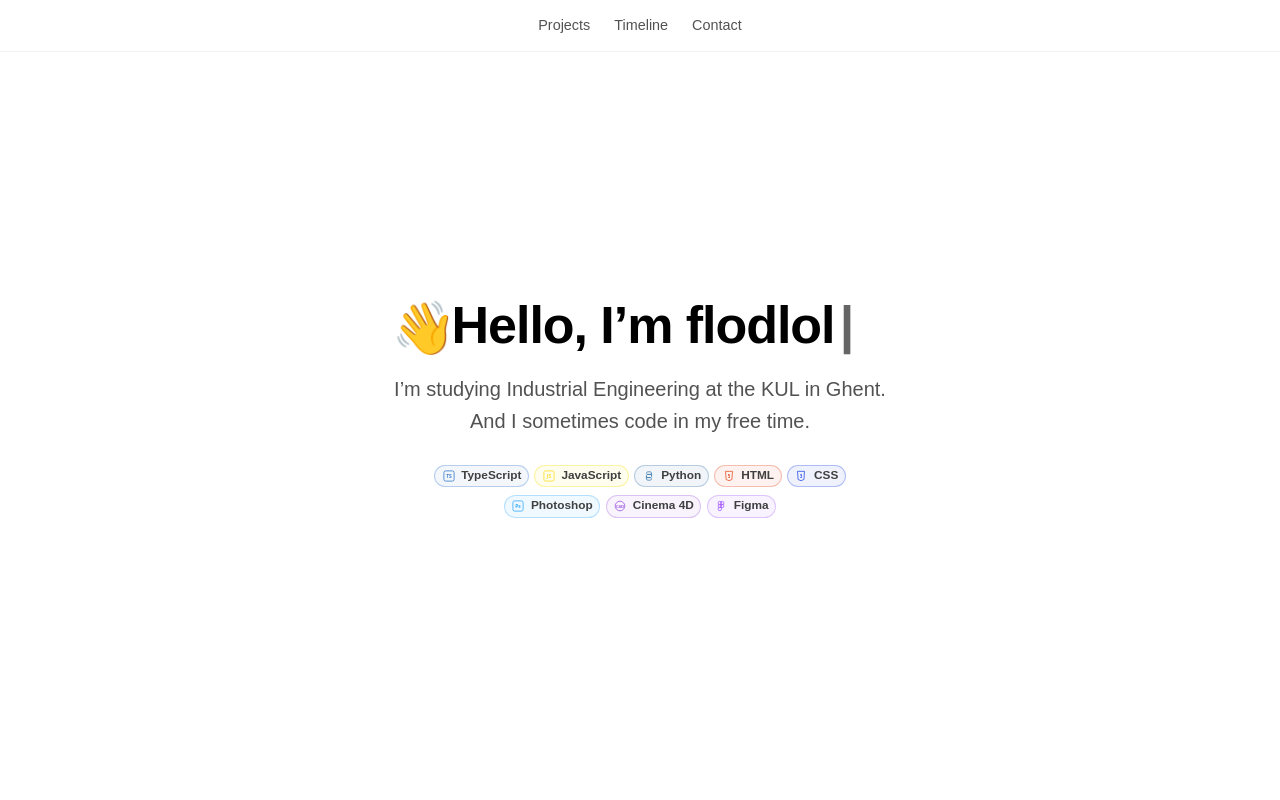
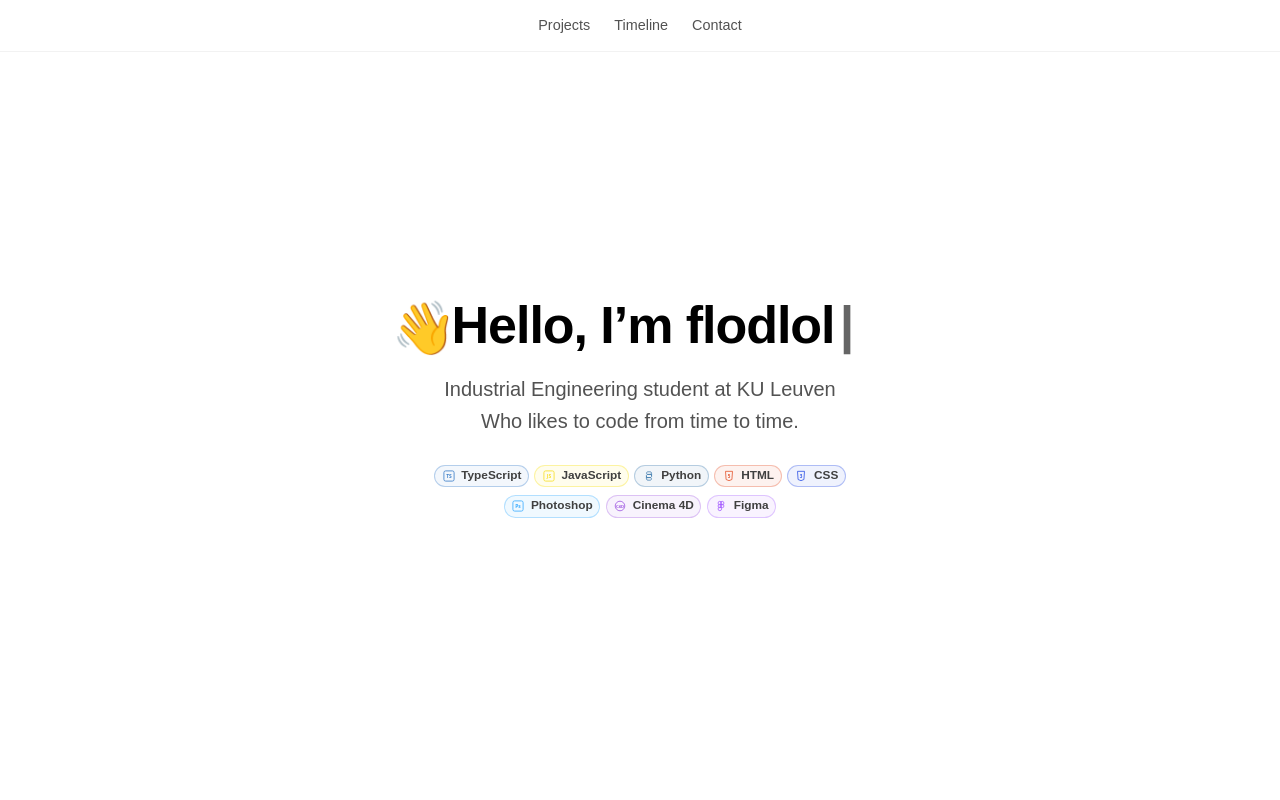
Before and after one commit to flodxz/Personal-Site, a Next.js app: page / in a window 1280 px wide. Shown: the top 800 px of the page. Built offline with nearby package versions, Linux system fonts and the light colour scheme.

Commit message:
Update page.tsx

```diff
--- a/src/app/page.tsx
+++ b/src/app/page.tsx
@@ -40,8 +40,8 @@ export default function Home() {
               </span>
             </h1>
             <p className={styles.heroSubtitle}>
-              I’m studying Industrial Engineering at the KUL in Ghent.<br></br>
-              And I sometimes code in my free time.
+              Industrial Engineering student at KU Leuven<br></br>
+              Who likes to code from time to time.
             </p>
 
             <div className={styles.heroSkills} aria-label="Skills">
```
Lines whose indentation alone changed are shown as unchanged.
